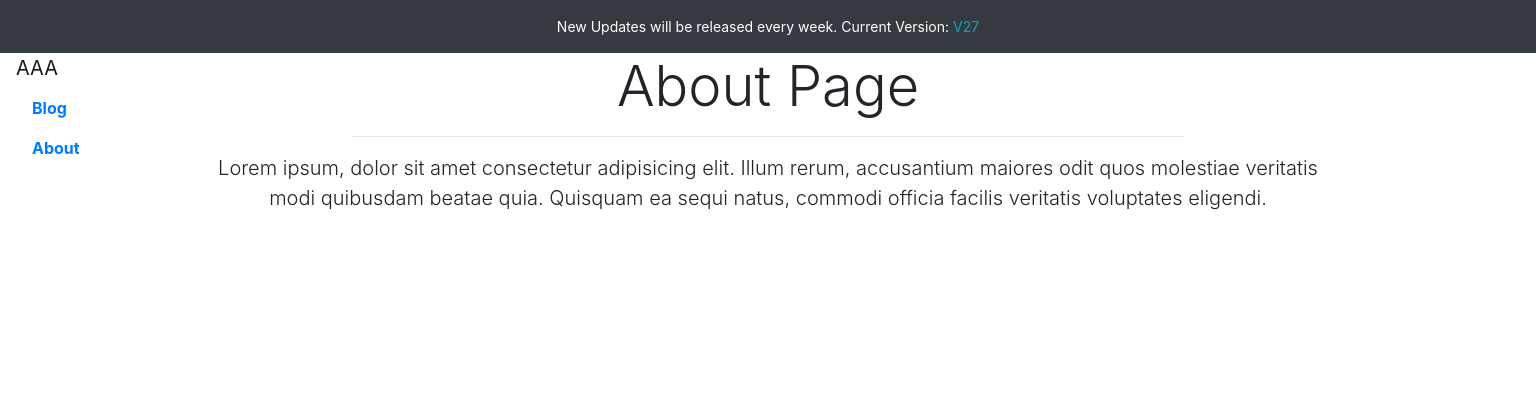
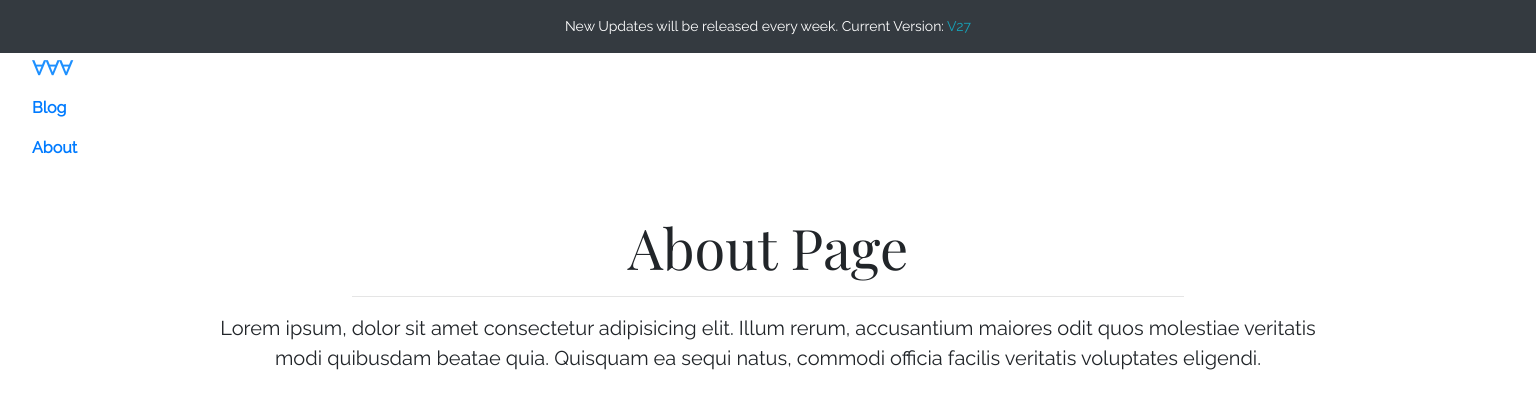
Before and after one commit to SandyAbdullahi/django-blog, a Django app: page /about/ in a window 1536 px wide. Shown: the top 409 px of the page. Run offline with Django 3.2, Linux system fonts and the light colour scheme; parts of the project's set-up code (start-up, migrations or seed data) failed here and were passed over; some libraries are stand-ins or nearby versions.

Commit message:
change responsive breakpoints for main laptop image

```diff
--- a/static/css/styles.css
+++ b/static/css/styles.css
@@ -116,11 +116,3 @@ h1,h2,h3,h4,h5 {
         width: 100px !important;
     }
 }
-
-
-@media only screen and (min-width: 1400px) {
-    .jumbotron img {
-
-        width: 300px !important;
-    }
-}
--- a/templates/base.html
+++ b/templates/base.html
@@ -18,7 +18,7 @@
 
     {% block styles %}
     {% bootstrap_css %}
-    {% comment %} <link rel="stylesheet" href="{% static "css/styles.css" %}"> {% endcomment %}
+    <link rel="stylesheet" href="{% static "css/styles.css" %}">
     {% endblock  %}
 
 </head>
```
